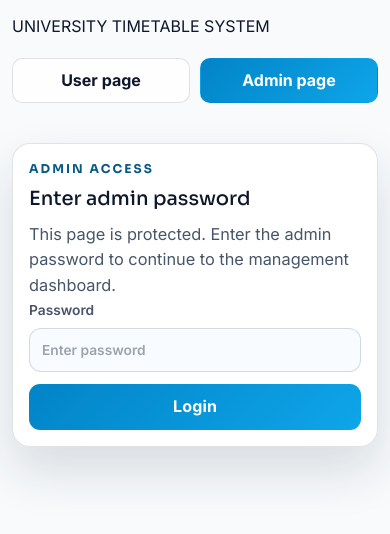
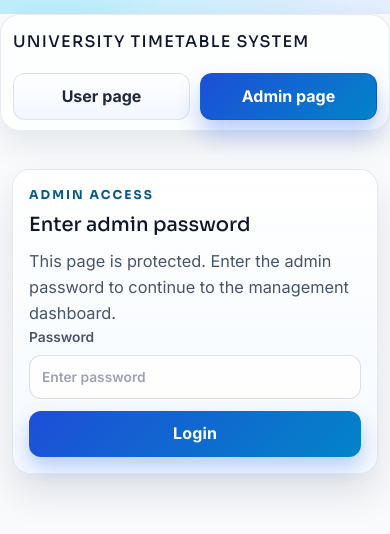
Before and after one commit to kalaichelvanmanojkanth/Time-Table-Management-System, a React (Vite) app in the folder frontend/: page /admin in a window 390 px wide. Shown: the top 534 px of the page. Built offline with nearby package versions, Linux system fonts and the light colour scheme.

Commit message:
Final UI updates

```diff
--- a/frontend/src/styles/classroom-management.css
+++ b/frontend/src/styles/classroom-management.css
@@ -1,26 +1,71 @@
 .classroom-page {
-  max-width: 1380px;
+  max-width: 1360px;
   margin: 0 auto;
-  padding: 34px 28px 42px;
+  padding: 30px 28px 48px;
+  position: relative;
+}
+
+.classroom-page::before,
+.classroom-page::after {
+  content: "";
+  position: absolute;
+  border-radius: 999px;
+  pointer-events: none;
+  z-index: 0;
+}
+
+.classroom-page::before {
+  width: 360px;
+  height: 360px;
+  top: -90px;
+  right: -130px;
+  background: radial-gradient(circle, rgba(56, 189, 248, 0.2), transparent 68%);
+}
+
+.classroom-page::after {
+  width: 300px;
+  height: 300px;
+  left: -100px;
+  bottom: 8%;
+  background: radial-gradient(circle, rgba(37, 99, 235, 0.14), transparent 68%);
+}
+
+.classroom-page > * {
+  position: relative;
+  z-index: 1;
 }
 
 .role-layout {
   min-height: 100vh;
+  padding-bottom: 36px;
 }
 
 .role-header {
-  max-width: 1380px;
-  margin: 0 auto;
-  padding: 18px 28px 6px;
+  max-width: 1360px;
+  margin: 14px auto 0;
+  padding: 16px 28px 8px;
   display: flex;
   align-items: center;
   justify-content: space-between;
   gap: 18px;
+  background: rgba(255, 255, 255, 0.72);
+  backdrop-filter: blur(16px);
+  border: 1px solid rgba(148, 163, 184, 0.2);
+  border-radius: 20px;
+  box-shadow: 0 14px 30px rgba(15, 23, 42, 0.08);
 }
 
 .role-header h2 {
   font-family: "Sora", sans-serif;
   margin: 2px 0 0;
+}
+
+.role-header h1 {
+  font-family: "Sora", sans-serif;
+  margin: 0;
+  font-size: clamp(1rem, 2vw, 1.28rem);
+  letter-spacing: 0.08em;
+  color: #0f172a;
 }
 
 .role-nav {
@@ -30,22 +75,30 @@
 
 .role-link {
   text-decoration: none;
-  color: var(--text-main);
-  background: rgba(255, 255, 255, 0.78);
-  border: 1px solid rgba(15, 23, 42, 0.12);
-  border-radius: 10px;
-  padding: 9px 12px;
+  color: #1e293b;
+  background: linear-gradient(180deg, rgba(255, 255, 255, 0.95), rgba(241, 245, 255, 0.92));
+  border: 1px solid rgba(59, 130, 246, 0.2);
+  border-radius: 12px;
+  padding: 10px 14px;
   font-weight: 700;
+  transition: transform 0.2s ease, box-shadow 0.2s ease, border-color 0.2s ease;
+}
+
+.role-link:hover {
+  transform: translateY(-1px);
+  border-color: rgba(37, 99, 235, 0.4);
+  box-shadow: 0 10px 22px rgba(59, 130, 246, 0.18);
 }
 
 .role-link.active {
-  background: linear-gradient(135deg, #0284c7 0%, #0ea5e9 100%);
+  background: linear-gradient(135deg, #1d4ed8 0%, #0284c7 100%);
   color: #fff;
-  border-color: transparent;
+  border-color: rgba(29, 78, 216, 0.55);
+  box-shadow: 0 14px 24px rgba(37, 99, 235, 0.32);
 }
 
 .role-logout {
-  padding: 9px 12px;
+  padding: 10px 14px;
 }
 
 .admin-login-panel {
@@ -69,27 +122,27 @@
 .hero-card,
 .panel,
 .feedback {
-  backdrop-filter: blur(14px);
-  background: var(--bg-panel);
-  border: 1px solid var(--border-soft);
-  border-radius: 24px;
-  box-shadow: var(--shadow-soft);
+  backdrop-filter: blur(16px);
+  background: linear-gradient(180deg, rgba(255, 255, 255, 0.9), rgba(248, 251, 255, 0.85));
+  border: 1px solid rgba(148, 163, 184, 0.22);
+  border-radius: 22px;
+  box-shadow: 0 20px 36px rgba(15, 23, 42, 0.1);
 }
 
 .hero-card {
   display: grid;
-  gap: 22px;
+  gap: 26px;
   grid-template-columns: 2fr 1fr;
-  margin-bottom: 20px;
+  margin-bottom: 22px;
   overflow: hidden;
-  padding: 30px;
+  padding: 32px;
   position: relative;
 }
 
 .hero-card::after {
   background:
-    linear-gradient(116deg, rgba(2, 132, 199, 0.2), rgba(56, 189, 248, 0.08) 36%, transparent 62%),
-    linear-gradient(315deg, rgba(37, 99, 235, 0.16), transparent 54%);
+    linear-gradient(114deg, rgba(59, 130, 246, 0.22), rgba(125, 211, 252, 0.08) 42%, transparent 66%),
+    linear-gradient(310deg, rgba(30, 64, 175, 0.16), transparent 56%);
   content: "";
   inset: 0;
   pointer-events: none;
@@ -120,44 +173,111 @@
 
 .hero-card h1 {
   font-size: clamp(2.1rem, 4vw, 3.45rem);
-  max-width: 14ch;
+  max-width: 15ch;
+  color: #0f172a;
+  letter-spacing: -0.02em;
 }
 
 .hero-copy {
-  color: var(--text-muted);
+  color: #475569;
   font-size: 1.02rem;
-  line-height: 1.58;
+  line-height: 1.6;
   margin: 13px 0 0;
   max-width: 52ch;
+}
+
+.hero-section h1 {
+  font-family: "Sora", sans-serif;
+  line-height: 1.08;
+  margin: 0;
+  font-size: clamp(2.1rem, 4vw, 3.45rem);
+  max-width: 15ch;
+  color: #0f172a;
+  letter-spacing: -0.02em;
 }
 
 .stats-grid {
   align-content: stretch;
   display: grid;
-  gap: 10px;
+  gap: 12px;
 }
 
 .hero-image-wrap {
-  border: 1px solid rgba(2, 132, 199, 0.2);
-  border-radius: 14px;
+  border: 1px solid rgba(37, 99, 235, 0.18);
+  border-radius: 16px;
   overflow: hidden;
-  background: rgba(255, 255, 255, 0.8);
+  background: rgba(255, 255, 255, 0.92);
+  box-shadow: inset 0 1px 0 rgba(255, 255, 255, 0.78);
+  position: relative;
 }
 
-.hero-image {
+.hero-section {
+  display: flex;
+  justify-content: space-between;
+  align-items: center;
+  padding: 40px;
+  gap: 32px;
+}
+
+.admin-hero-section {
+  width: 100%;
+  min-height: 350px;
+  overflow: hidden;
+  margin-bottom: 22px;
+  background: linear-gradient(180deg, rgba(255, 255, 255, 0.92), rgba(240, 248, 255, 0.9));
+  border: 1px solid rgba(148, 163, 184, 0.22);
+  border-radius: 22px;
+  box-shadow: 0 20px 36px rgba(15, 23, 42, 0.1);
+}
+
+.hero-left {
+  flex: 1.12;
+}
+
+.hero-right {
+  flex: 0.88;
+  display: flex;
+  flex-direction: column;
+  gap: 14px;
+  max-width: 360px;
+}
+
+.stat-card {
+  background: rgba(255, 255, 255, 0.6);
+  backdrop-filter: blur(10px);
+  border: 1px solid rgba(148, 163, 184, 0.2);
+  padding: 14px 16px;
+  border-radius: 16px;
+}
+
+.stat-card span {
+  color: #475569;
   display: block;
-  width: 100%;
-  height: 132px;
-  object-fit: cover;
+  font-size: 0.8rem;
+  margin-bottom: 4px;
+}
+
+.stat-card strong {
+  font-family: "Sora", sans-serif;
+  font-size: 1.48rem;
+  color: #0f172a;
+  line-height: 1.1;
 }
 
 .stats-grid article {
-  background: linear-gradient(135deg, rgba(255, 255, 255, 0.92), rgba(241, 245, 255, 0.9));
-  border: 1px solid rgba(2, 132, 199, 0.15);
-  border-radius: 16px;
-  padding: 14px 16px;
+  background: linear-gradient(140deg, rgba(255, 255, 255, 0.96), rgba(239, 246, 255, 0.94));
+  border: 1px solid rgba(96, 165, 250, 0.24);
+  border-radius: 18px;
+  padding: 14px 16px 15px;
   position: relative;
   overflow: hidden;
+  box-shadow: 0 10px 24px rgba(30, 64, 175, 0.1);
+  transition: transform 0.2s ease, box-shadow 0.2s ease;
+}
+
+.stats-grid article:hover {
+  transform: translateY(-2px);
+  box-shadow: 0 16px 26px rgba(37, 99, 235, 0.16);
 }
 
 .stats-grid article::after {
@@ -166,11 +286,11 @@
   inset: auto -20% -34% auto;
   width: 120px;
   height: 120px;
-  background: radial-gradient(circle, rgba(56, 189, 248, 0.35), transparent 60%);
+  background: radial-gradient(circle, rgba(96, 165, 250, 0.33), transparent 60%);
 }
 
 .stats-grid span {
-  color: var(--text-muted);
+  color: #475569;
   display: block;
   font-size: 0.83rem;
   margin-bottom: 6px;
@@ -178,19 +298,48 @@
 
 .stats-grid strong {
   font-family: "Sora", sans-serif;
-  font-size: 1.8rem;
+  font-size: 1.72rem;
+  color: #0f172a;
 }
 
 .workspace-grid {
   display: grid;
-  gap: 18px;
+  gap: 20px;
   grid-template-columns: minmax(310px, 390px) minmax(0, 1fr);
 }
 
 .left-rail,
 .content-rail {
   display: grid;
+  gap: 20px;
+}
+
+.user-content-rail {
   gap: 18px;
+}
+
+.user-toolbar {
+  display: grid;
+  grid-template-columns: minmax(0, 1fr) minmax(250px, 320px);
+  gap: 18px;
+  align-items: start;
+}
+
+.chart-panel {
+  padding: 18px;
+}
+
+.chart-title {
+  margin: 0 0 12px;
+  font-family: "Sora", sans-serif;
+  color: #0f172a;
+  font-size: 1rem;
+}
+
+.chart-layout {
+  display: flex;
+  align-items: center;
+  gap: 12px;
 }
 
 .visual-panel {
@@ -202,13 +351,13 @@
   width: 100%;
   height: 180px;
   object-fit: cover;
-  border-radius: 12px;
-  border: 1px solid rgba(15, 23, 42, 0.08);
+  border-radius: 14px;
+  border: 1px solid rgba(148, 163, 184, 0.26);
   background: rgba(255, 255, 255, 0.85);
 }
 
 .panel {
-  background: var(--bg-panel-strong);
+  background: linear-gradient(180deg, rgba(255, 255, 255, 0.95), rgba(244, 249, 255, 0.92));
   padding: 20px;
 }
 
@@ -218,10 +367,16 @@
   gap: 12px;
   justify-content: space-between;
   margin-bottom: 16px;
+  border-bottom: 1px solid rgba(148, 163, 184, 0.18);
+  padding-bottom: 13px;
 }
 
 .panel-header.compact {
   align-items: center;
+}
+
+.filters-panel {
+  background: linear-gradient(160deg, rgba(255, 255, 255, 0.96), rgba(239, 246, 255, 0.92));
 }
 
 .panel h2 {
@@ -262,8 +417,8 @@
 
 input,
 select {
-  background: #f8fbff;
-  border: 1px solid rgba(30, 41, 59, 0.16);
+  background: rgba(255, 255, 255, 0.86);
+  border: 1px solid rgba(100, 116, 139, 0.22);
   border-radius: 12px;
   color: var(--text-main);
   outline: none;
@@ -274,8 +429,8 @@ select {
 
 input:focus,
 select:focus {
-  border-color: rgba(2, 132, 199, 0.75);
-  box-shadow: 0 0 0 4px rgba(2, 132, 199, 0.16);
+  border-color: rgba(37, 99, 235, 0.72);
+  box-shadow: 0 0 0 4px rgba(59, 130, 246, 0.16);
   transform: translateY(-1px);
 }
 
@@ -285,6 +440,12 @@ select:focus {
   display: flex;
   gap: 12px;
   justify-content: space-between;
+  background: rgba(248, 250, 252, 0.86);
+  border: 1px solid rgba(148, 163, 184, 0.22);
+  border-radius: 12px;
+  padding: 10px 12px;
+  min-height: 42px;
+  margin-top: 1px;
 }
 
 .checkbox-label input {
@@ -294,7 +455,7 @@ select:focus {
 
 .button {
   border: 0;
-  border-radius: 11px;
+  border-radius: 12px;
   font-weight: 700;
   letter-spacing: 0.01em;
   padding: 10px 14px;
@@ -302,7 +463,7 @@ select:focus {
 }
 
 .button:hover {
-  box-shadow: 0 10px 20px rgba(30, 41, 59, 0.12);
+  box-shadow: 0 12px 22px rgba(30, 41, 59, 0.14);
   transform: translateY(-1.5px);
 }
 
@@ -313,17 +474,20 @@ select:focus {
 }
 
 .button.primary {
-  background: linear-gradient(135deg, #0284c7 0%, #0ea5e9 100%);
+  background: linear-gradient(135deg, #1d4ed8 0%, #0284c7 100%);
   color: white;
+  box-shadow: 0 10px 20px rgba(37, 99, 235, 0.3);
 }
 
 .button.ghost {
-  background: rgba(15, 23, 42, 0.06);
-  color: var(--text-main);
+  background: rgba(255, 255, 255, 0.88);
+  border: 1px solid rgba(148, 163, 184, 0.3);
+  color: #1e293b;
 }
 
 .button.danger {
-  background: rgba(190, 18, 60, 0.12);
+  background: rgba(190, 18, 60, 0.14);
+  border: 1px solid rgba(190, 18, 60, 0.18);
   color: var(--danger);
 }
 
@@ -340,7 +504,7 @@ select:focus {
 
 .feedback {
   margin-bottom: 14px;
-  padding: 11px 14px;
+  padding: 12px 15px;
   font-weight: 600;
 }
 
@@ -360,8 +524,8 @@ select:focus {
 }
 
 .table-count {
-  background: rgba(2, 132, 199, 0.12);
-  border: 1px solid rgba(2, 132, 199, 0.2);
+  background: rgba(59, 130, 246, 0.12);
+  border: 1px solid rgba(59, 130, 246, 0.22);
   border-radius: 999px;
   font-size: 0.82rem;
   font-weight: 700;
@@ -369,10 +533,11 @@ select:focus {
 }
 
 .table-wrapper {
-  border: 1px solid rgba(15, 23, 42, 0.08);
+  border: 1px solid rgba(148, 163, 184, 0.3);
   border-radius: 16px;
-  background: rgba(255, 255, 255, 0.9);
+  background: rgba(255, 255, 255, 0.94);
   overflow-x: auto;
+  box-shadow: inset 0 1px 0 rgba(255, 255, 255, 0.78);
 }
 
 table {
@@ -382,19 +547,19 @@ table {
 
 th,
 td {
-  border-bottom: 1px solid rgba(30, 41, 59, 0.1);
+  border-bottom: 1px solid rgba(148, 163, 184, 0.22);
   padding: 13px 12px;
   text-align: left;
   vertical-align: top;
 }
 
 th {
-  color: #334155;
+  color: #1e3a8a;
   font-size: 0.74rem;
   font-weight: 600;
   letter-spacing: 0.09em;
   text-transform: uppercase;
-  background: linear-gradient(180deg, #f8fbff, #f1f6ff);
+  background: linear-gradient(180deg, #f8fbff, #edf4ff);
   position: sticky;
   top: 0;
   z-index: 1;
@@ -405,7 +570,7 @@ tbody tr {
 }
 
 tbody tr:hover {
-  background: rgba(2, 132, 199, 0.05);
+  background: rgba(59, 130, 246, 0.08);
 }
 
 .empty-state {
@@ -432,7 +597,8 @@ tbody tr:hover {
 }
 
 .resource-tag {
-  background: rgba(15, 23, 42, 0.07);
+  background: rgba(241, 245, 249, 0.92);
+  border: 1px solid rgba(148, 163, 184, 0.24);
 }
 
 .pill.classroom {
@@ -470,9 +636,9 @@ tbody tr:hover {
   gap: 10px;
   margin-bottom: 14px;
   padding: 12px;
-  border: 1px solid rgba(190, 18, 60, 0.18);
-  border-radius: 12px;
-  background: linear-gradient(180deg, rgba(255, 241, 242, 0.75), rgba(255, 255, 255, 0.92));
+  border: 1px solid rgba(190, 24, 93, 0.2);
+  border-radius: 14px;
+  background: linear-gradient(180deg, rgba(255, 241, 242, 0.78), rgba(255, 255, 255, 0.96));
 }
 
 .maintenance-head {
@@ -503,12 +669,12 @@ tbody tr:hover {
 
 .maintenance-item {
   align-items: center;
-  background: rgba(255, 255, 255, 0.9);
-  border: 1px solid rgba(15, 23, 42, 0.08);
-  border-radius: 10px;
+  background: rgba(255, 255, 255, 0.94);
+  border: 1px solid rgba(148, 163, 184, 0.24);
+  border-radius: 12px;
   display: flex;
   justify-content: space-between;
-  padding: 8px 10px;
+  padding: 9px 11px;
 }
 
 .maintenance-meta {
@@ -517,80 +683,27 @@ tbody tr:hover {
   font-size: 0.86rem;
 }
 
-@media (max-width: 1080px) {
-  .hero-card,
-  .workspace-grid {
-    grid-template-columns: 1fr;
-  }
-
-  .hero-card h1 {
-    max-width: 100%;
-  }
-
-  .filters-grid {
-    grid-template-columns: repeat(2, minmax(0, 1fr));
-  }
-
-  .hero-image {
-    height: 170px;
-  }
-
-  .equipment-image {
-    height: 200px;
-  }
+.user-classroom-page .hero-card {
+  grid-template-columns: minmax(0, 1.7fr) minmax(250px, 1fr);
 }
 
-@media (max-width: 720px) {
-  .role-header {
-    padding: 14px 12px 2px;
-    flex-direction: column;
-    align-items: flex-start;
-  }
+.admin-classroom-page .hero-card {
+  grid-template-columns: none;
+  box-shadow: 0 24px 44px rgba(15, 23, 42, 0.12);
+}
 
-  .role-nav {
-    width: 100%;
-  }
+.admin-workspace-grid {
+  grid-template-columns: minmax(330px, 420px) minmax(0, 1fr);
+  align-items: start;
+}
 
-  .role-link {
-    text-align: center;
-    flex: 1;
-  }
+.admin-workspace-grid .left-rail,
+.admin-workspace-grid .content-rail {
+  align-content: start;
+}
 
-  .classroom-page {
-    padding: 18px 12px 26px;
-  }
-
-  .hero-card,
-  .panel {
-    border-radius: 18px;
-    padding: 16px;
-  }
-
-  .filters-grid,
-  .form-grid {
-    grid-template-columns: 1fr;
-  }
-
-  .panel-header,
-  .action-row,
-  .form-actions {
-    align-items: stretch;
-    flex-direction: column;
-  }
-
-  .button {
-    width: 100%;
-  }
-
-  th,
-  td {
-    padding: 10px 8px;
-  }
-
-  .hero-image,
-  .equipment-image {
-    height: auto;
-  }
+.admin-classroom-page .stats-grid article {
+  border-color: rgba(37, 99, 235, 0.28);
 }
 
 .chatbot-shell {
@@ -601,7 +714,7 @@ tbody tr:hover {
 }
 
 .chatbot-toggle {
-  background: linear-gradient(135deg, #0284c7 0%, #0ea5e9 100%);
+  background: linear-gradient(135deg, #1d4ed8 0%, #0284c7 100%);
   border: 0;
   border-radius: 999px;
   color: #fff;
@@ -609,7 +722,7 @@ tbody tr:hover {
   font-weight: 700;
   min-width: 120px;
   padding: 12px 16px;
-  box-shadow: 0 14px 32px rgba(2, 132, 199, 0.35);
+  box-shadow: 0 14px 32px rgba(37, 99, 235, 0.34);
 }
 
 .chatbot-panel {
@@ -617,10 +730,10 @@ tbody tr:hover {
   max-height: 70vh;
   display: grid;
   grid-template-rows: auto 1fr auto;
-  background: rgba(255, 255, 255, 0.96);
-  border: 1px solid rgba(15, 23, 42, 0.12);
+  background: rgba(255, 255, 255, 0.97);
+  border: 1px solid rgba(148, 163, 184, 0.3);
   border-radius: 18px;
-  box-shadow: 0 26px 46px rgba(15, 23, 42, 0.25);
+  box-shadow: 0 24px 44px rgba(15, 23, 42, 0.22);
   overflow: hidden;
   margin-bottom: 10px;
 }
@@ -631,8 +744,8 @@ tbody tr:hover {
   justify-content: space-between;
   gap: 10px;
   padding: 14px;
-  border-bottom: 1px solid rgba(15, 23, 42, 0.08);
-  background: linear-gradient(180deg, #f1f8ff, #edf7ff);
+  border-bottom: 1px solid rgba(148, 163, 184, 0.24);
+  background: linear-gradient(180deg, #eff6ff, #edf5ff);
 }
 
 .chatbot-header h3 {
@@ -660,8 +773,8 @@ tbody tr:hover {
 }
 
 .chat-bubble.bot {
-  background: rgba(2, 132, 199, 0.09);
-  border: 1px solid rgba(2, 132, 199, 0.16);
+  background: rgba(59, 130, 246, 0.11);
+  border: 1px solid rgba(59, 130, 246, 0.2);
   justify-self: start;
 }
 
@@ -676,10 +789,140 @@ tbody tr:hover {
   grid-template-columns: 1fr auto;
   gap: 8px;
   padding: 10px;
-  border-top: 1px solid rgba(15, 23, 42, 0.08);
+  border-top: 1px solid rgba(148, 163, 184, 0.24);
+}
+
+@media (max-width: 1240px) {
+  .user-toolbar {
+    grid-template-columns: 1fr;
+  }
+
+  .chart-panel {
+    max-width: 560px;
+  }
+}
+
+@media (max-width: 1080px) {
+  .hero-card,
+  .workspace-grid,
+  .admin-workspace-grid,
+  .user-classroom-page .hero-card,
+  .admin-classroom-page .hero-card {
+    grid-template-columns: 1fr;
+  }
+
+  .admin-hero-section {
+    min-height: 350px;
+  }
+
+  .hero-section {
+    padding: 32px;
+    gap: 24px;
+  }
+
+  .hero-right {
+    width: 100%;
+    max-width: none;
+    gap: 12px;
+  }
+
+  .hero-section {
+    flex-direction: column;
+    align-items: flex-start;
+    justify-content: flex-start;
+  }
+
+  .hero-card h1 {
+    max-width: 100%;
+  }
+
+  .filters-grid {
+    grid-template-columns: repeat(2, minmax(0, 1fr));
+  }
+
+  .equipment-image {
+    height: 200px;
+  }
 }
 
 @media (max-width: 720px) {
+  .role-header {
+    padding: 14px 12px 10px;
+    flex-direction: column;
+    align-items: flex-start;
+  }
+
+  .role-nav {
+    width: 100%;
+  }
+
+  .role-link {
+    text-align: center;
+    flex: 1;
+  }
+
+  .classroom-page {
+    padding: 18px 12px 26px;
+  }
+
+  .classroom-page::before,
+  .classroom-page::after {
+    display: none;
+  }
+
+  .hero-card,
+  .panel {
+    border-radius: 18px;
+    padding: 16px;
+  }
+
+  .hero-card {
+    gap: 16px;
+  }
+
+  .hero-card h1 {
+    font-size: clamp(1.65rem, 9vw, 2.15rem);
+  }
+
+  .filters-grid,
+  .form-grid {
+    grid-template-columns: 1fr;
+  }
+
+  .panel-header,
+  .action-row,
+  .form-actions {
+    align-items: stretch;
+    flex-direction: column;
+  }
+
+  .button {
+    width: 100%;
+  }
+
+  th,
+  td {
+    padding: 10px 8px;
+  }
+
+  .admin-hero-section {
+    min-height: 350px;
+  }
+
+  .hero-section {
+    padding: 24px;
+    gap: 18px;
+  }
+
+  .equipment-image {
+    height: auto;
+  }
+
+  .chart-layout {
+    flex-direction: column;
+    align-items: flex-start;
+  }
+
   .chatbot-shell {
     right: 12px;
     bottom: 12px;
--- a/package.json
+++ b/package.json
@@ -27,7 +27,7 @@
     "morgan": "^1.10.0"
   },
   "devDependencies": {
-    "concurrently": "^9.0.1",
+    "concurrently": "^9.2.1",
     "nodemon": "^3.1.7"
   }
 }
```
Also changed, not shown: frontend/src/pages/ClassroomManagementPage.jsx (+8 -12 lines), frontend/src/pages/UserClassroomPage.jsx (+7 -13 lines), 1 other file (tests, documents, lock files or other folders).
